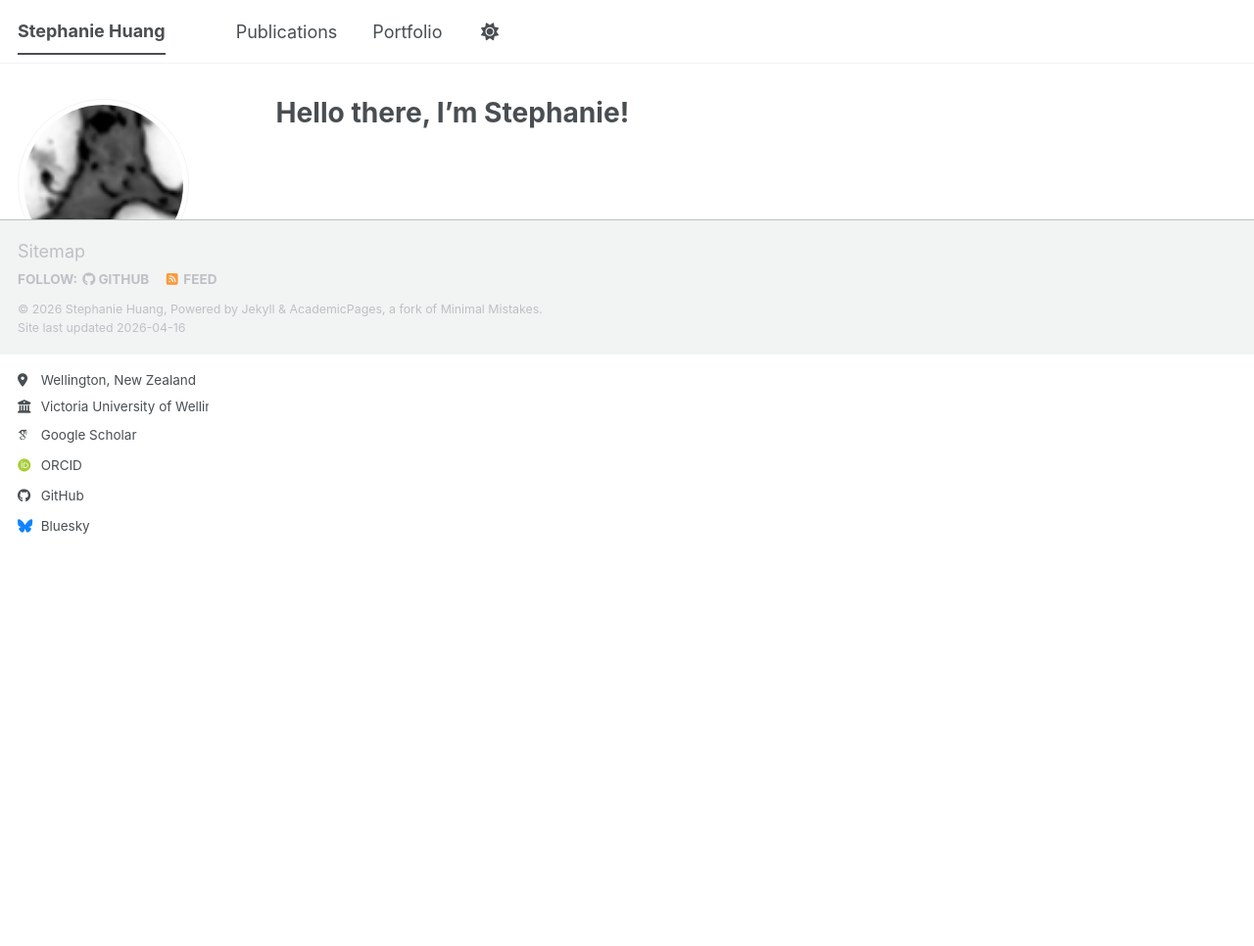
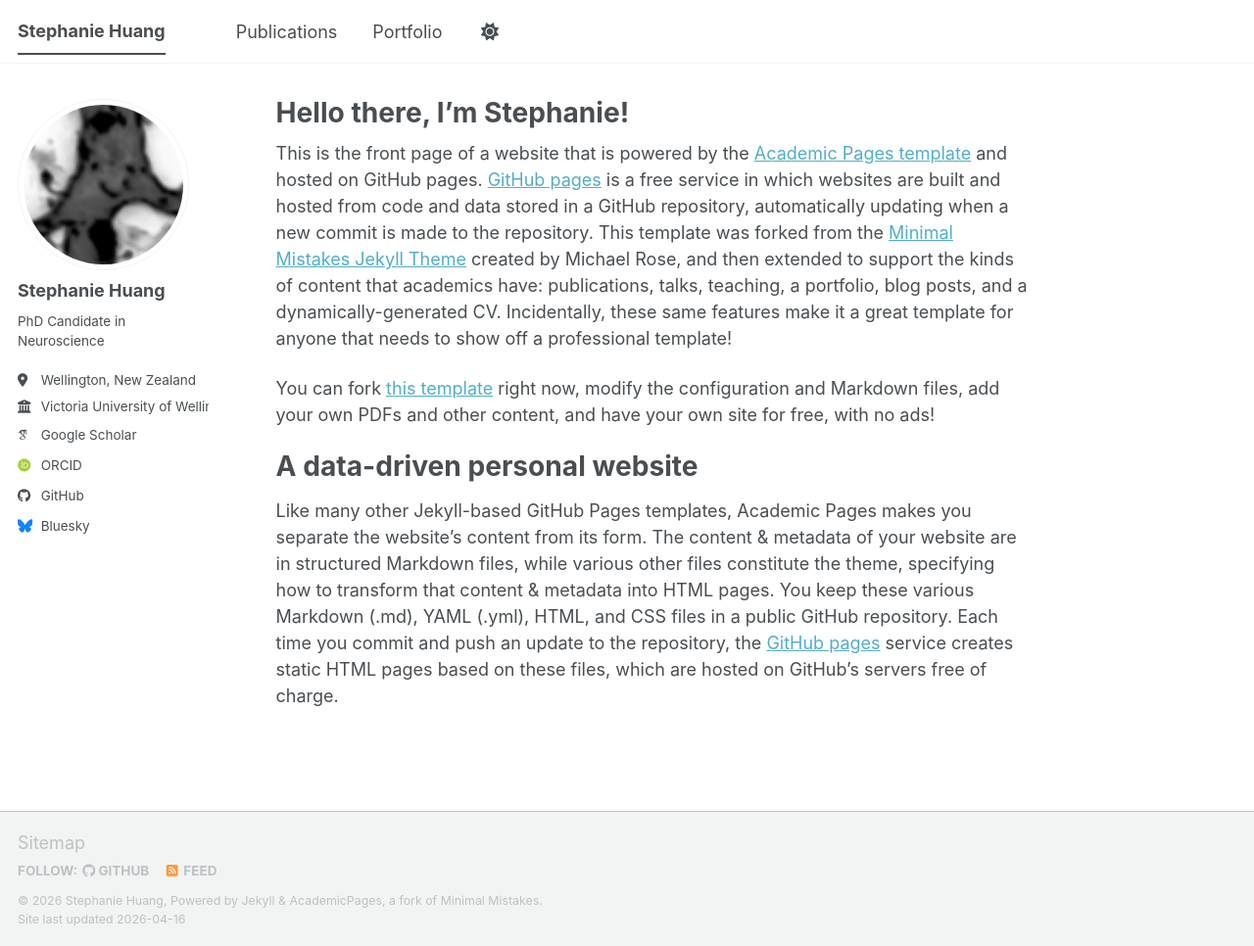
Before and after one commit to stephaniejh/stephaniejh.github.io, a Jekyll site: the page built from _pages/about.md, in a window 1280 px wide and 966 px high. Shown: the whole window at 98% size. Built offline with Jekyll 4.4.1, drawn with Linux system fonts in a browser that asks for light colours; some web fonts are replaced; a script bundle is joined from its source files by our own code; library files that are not in the unit come from our copies.

Commit message:
Update about.md
add back a bit for spacing

```diff
--- a/_pages/about.md
+++ b/_pages/about.md
@@ -6,3 +6,11 @@
   - /about/
   - /about.html
 ---
+
+This is the front page of a website that is powered by the [Academic Pages template](https://github.com/academicpages/academicpages.github.io) and hosted on GitHub pages. [GitHub pages](https://pages.github.com) is a free service in which websites are built and hosted from code and data stored in a GitHub repository, automatically updating when a new commit is made to the repository. This template was forked from the [Minimal Mistakes Jekyll Theme](https://mmistakes.github.io/minimal-mistakes/) created by Michael Rose, and then extended to support the kinds of content that academics have: publications, talks, teaching, a portfolio, blog posts, and a dynamically-generated CV. Incidentally, these same features make it a great template for anyone that needs to show off a professional template!
+
+ You can fork [this template](https://github.com/academicpages/academicpages.github.io) right now, modify the configuration and Markdown files, add your own PDFs and other content, and have your own site for free, with no ads!
+
+A data-driven personal website
+======
+Like many other Jekyll-based GitHub Pages templates, Academic Pages makes you separate the website's content from its form. The content & metadata of your website are in structured Markdown files, while various other files constitute the theme, specifying how to transform that content & metadata into HTML pages. You keep these various Markdown (.md), YAML (.yml), HTML, and CSS files in a public GitHub repository. Each time you commit and push an update to the repository, the [GitHub pages](https://pages.github.com/) service creates static HTML pages based on these files, which are hosted on GitHub's servers free of charge.
```
